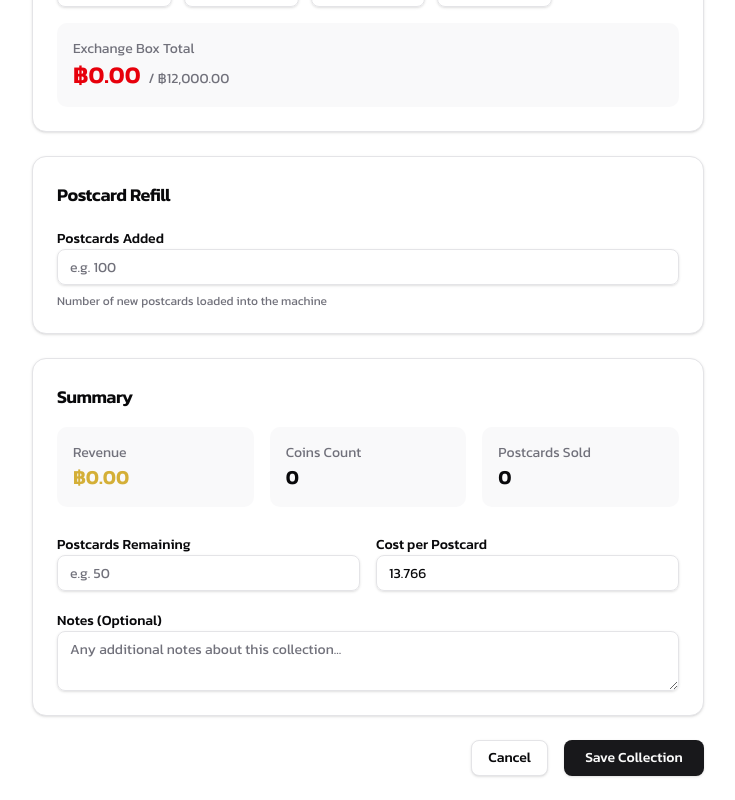
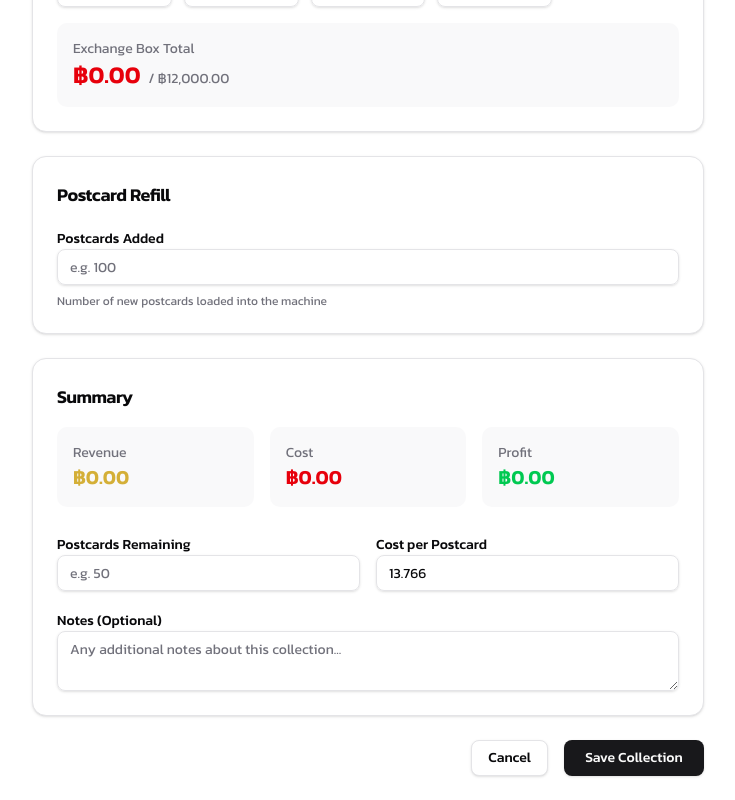
Before and after one commit to tanasatit/AroundTown, a Next.js app: page /collections/new in a window 1280 px wide. Shown: the part 867-1667 px from the top of the page, without its empty margins (272-1007 px from the left). Built offline with nearby package versions, Linux system fonts and the light colour scheme; no server answers; sample sign-in values are in the browser's storage.

Commit message:
fix: Added week auto-recalculation in handleDateSelect

```diff
--- a/components/forms/collection-form.tsx
+++ b/components/forms/collection-form.tsx
@@ -130,6 +130,9 @@ export function CollectionForm() {
         setValue("collectionDate", format(date, "yyyy-MM-dd"), {
           shouldValidate: true,
         });
+        const start = new Date(date.getFullYear(), 0, 1);
+        const weekNum = Math.floor((date.getTime() - start.getTime()) / (1000 * 60 * 60 * 24 * 7)) + 1;
+        setValue("weekNumber", weekNum, { shouldValidate: true });
         setCalendarOpen(false);
       }
     },
@@ -464,15 +467,15 @@ export function CollectionForm() {
               </p>
             </div>
             <div className="p-4 rounded-lg bg-muted/50">
-              <p className="text-sm text-muted-foreground">Coins Count</p>
-              <p className="text-xl font-semibold">
-                {debouncedValues.machineCoins10baht || 0}
+              <p className="text-sm text-muted-foreground">Cost</p>
+              <p className="text-xl font-semibold text-destructive">
+                ฿{formatCurrency(calculations.cost)}
               </p>
             </div>
             <div className="p-4 rounded-lg bg-muted/50">
-              <p className="text-sm text-muted-foreground">Postcards Sold</p>
-              <p className="text-xl font-semibold">
-                {calculations.postcardsSold}
+              <p className="text-sm text-muted-foreground">Profit</p>
+              <p className="text-xl font-semibold text-green-500">
+                ฿{formatCurrency(calculations.profit)}
               </p>
             </div>
           </div>
--- a/prp/002-collection-form.md
+++ b/prp/002-collection-form.md
@@ -156,17 +156,17 @@ Components to use:
 
 ## Acceptance Criteria
 
-- [ ] Form renders at `/collections/new`
-- [ ] All required fields present
-- [ ] Real-time calculations update as user types
-- [ ] Machine coins validates divisible by 4
-- [ ] Exchange balance indicator shows correct status
-- [ ] Submit creates collection via API
-- [ ] Success shows toast and option to add another
-- [ ] Error shows message, preserves form data
-- [ ] Form is keyboard navigable
-- [ ] Dark theme styling matches design system
-- [ ] Mobile responsive
+- [x] Form renders at `/collections/new`
+- [x] All required fields present
+- [x] Real-time calculations update as user types
+- [x] Machine coins validates divisible by 4
+- [x] Exchange balance indicator shows correct status
+- [x] Submit creates collection via API
+- [x] Success shows toast and option to add another
+- [x] Error shows message, preserves form data
+- [x] Form is keyboard navigable
+- [x] Dark theme styling matches design system
+- [x] Mobile responsive
 
 ## Testing Checklist
 
```
Also changed, not shown: 1 other file (tests, documents, lock files or other folders).
